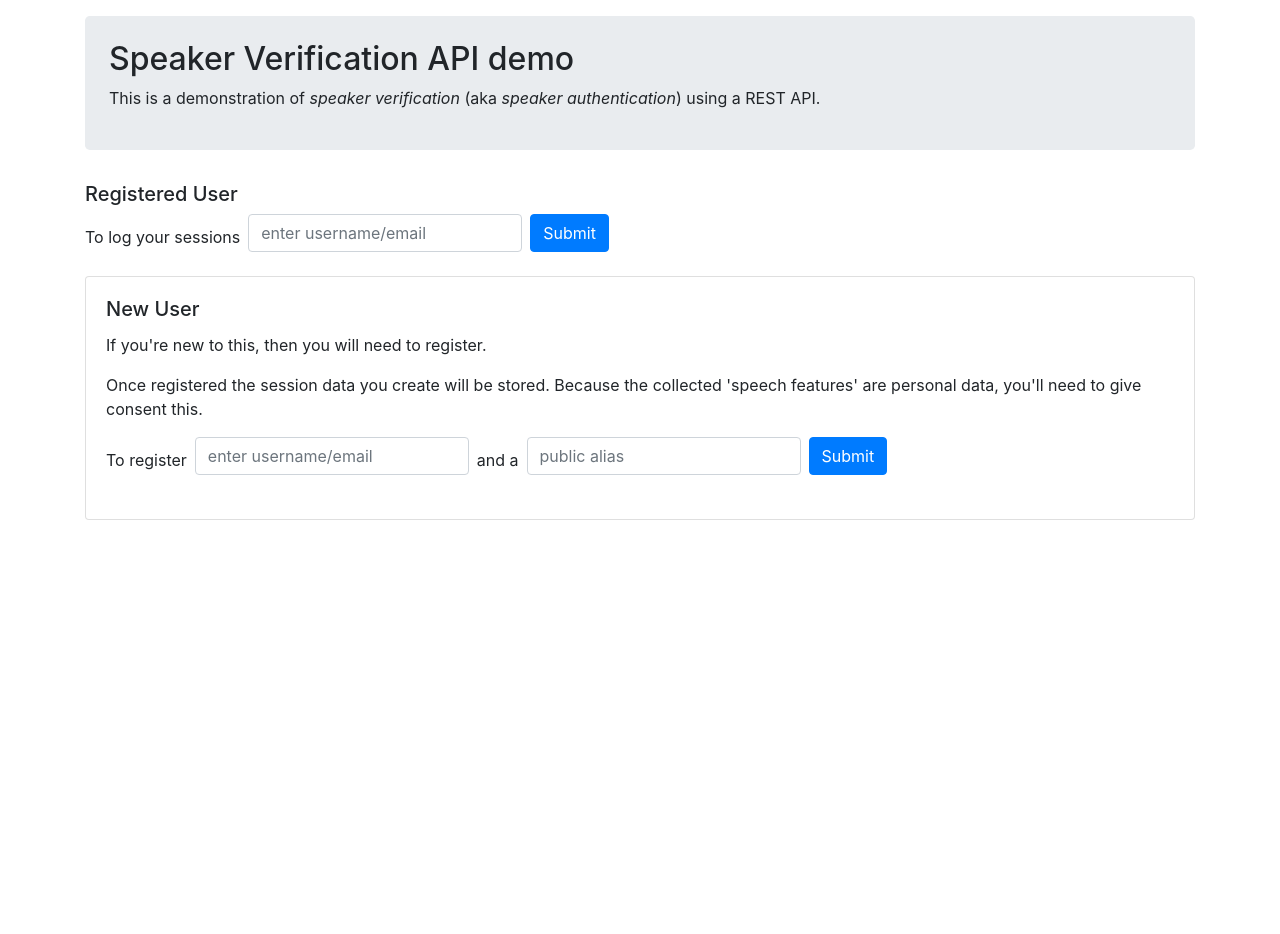
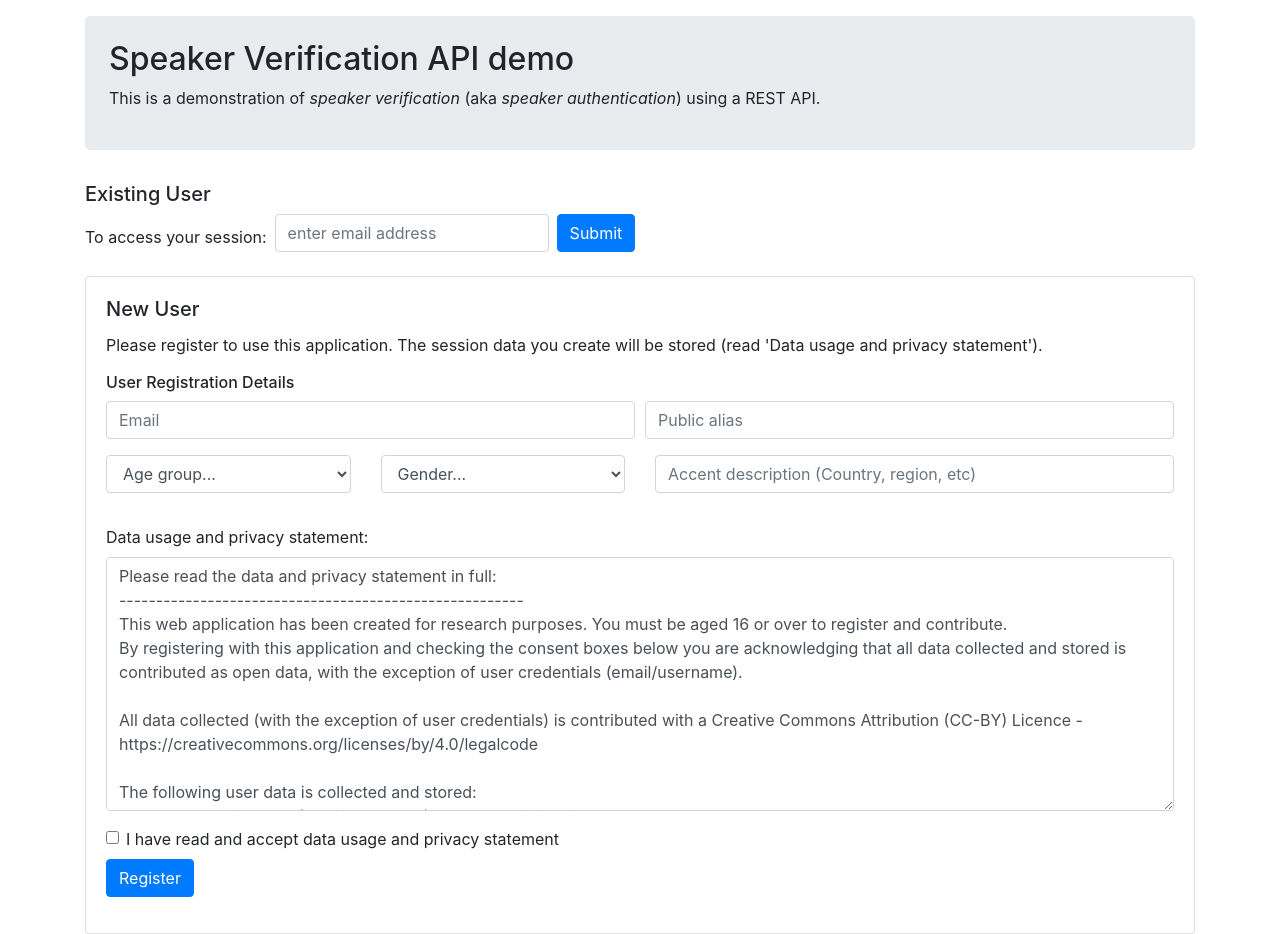
Before and after one commit to footfish/speaker-verification-api-demo, a Flask app: page /login in a window 1280 px wide. Before the commit the page ends 520 px from the top, so only its background shows below. Run offline with Flask 2, Linux system fonts and the light colour scheme; parts of the project's set-up code (start-up, migrations or seed data) failed here and were passed over; some libraries are stand-ins or nearby versions.

Commit message:
expanded registration form

```diff
--- a/api.py
+++ b/api.py
@@ -409,6 +409,10 @@ def extract_features(trainLog):
 
     return { 'train_data': train_mfcc_list, 'test_data': test_mfcc_list}
 
+#push data to templates
+@app.context_processor
+def inject_user():
+    return dict(GDPR_TEXT=cfg.GDPR_TEXT)
 
 #serve static html templates
 @app.route('/')
--- a/templates/login.html
+++ b/templates/login.html
@@ -19,28 +19,82 @@
   </div>
 
   <div id="sessionContainer">
-    <h5 >Registered User</h5>
-    <form class="form-inline">
-      <label for="email" class="mr-sm-2">To log your sessions </label>
-      <input type="email" class="form-control mb-2 mr-sm-2" placeholder="enter username/email" id="loginUser">
+    <h5>Existing User</h5>
+    <form id="loginForm" class="form-inline" novalidate>
+      <label for="email" class="mr-sm-2">To access your session:</label>
+      <input type="email" class="form-control mb-2 mr-sm-2" placeholder="enter email address" id="loginUser" required>
       <button id="login" type="submit" class="btn btn-primary mb-2">Submit</button>
     </form>
 
     <div class="card">
       <div class="card-body">
         <h5 class="card-title">New User</h5>
-        <p>If you're new to this, then you will need to register.</p><p>
-           Once registered the session data you create will be stored.
-            Because the collected 'speech features' are personal data, you'll need to give consent this.
+        <p>Please register to use this application. The session data you create will be stored (read 'Data usage and
+          privacy statement').
         </p>
-    <form class="form-inline">
-      <label for="email" class="mr-sm-2">To register </label>
-      <input type="email" class="form-control mb-2 mr-sm-2" placeholder="enter username/email" id="registerUser">
-      <label for="alias" class="mr-sm-2">and a </label>
-      <input type="alias" class="form-control mb-2 mr-sm-2" placeholder="public alias" id="registerAlias">
-      <button id="register" type="submit" class="btn btn-primary mb-2">Submit</button>
+        <form id="registerForm" novalidate>
+          <h6>User Registration Details</h6>
+          <div class="form-row">
+            <div class="form-group col-md-6">
+              <input type="email" class="form-control" placeholder="Email" id="registerUser" required>
+              <div class="invalid-feedback">Please enter a valid email address.</div>
+            </div>
+            <div class="form-group col-md-6">
+              <input type="text" class="form-control" placeholder="Public alias" id="registerAlias" minlength="5"
+                maxlength="20" required>
+              <div class="invalid-feedback">Please enter a public alias (5-20 chars).</div>
+            </div>
+          </div>
+          <div class="form-group row">
+            <div class="col-sm-3">
+              <select class="form-control" id="registerAge" required>
+                <option selected disabled hidden value="">Age group...</option>
+                <option>16-19</option>
+                <option>20-29</option>
+                <option>30-39</option>
+                <option>40-49</option>
+                <option>50-59</option>
+                <option>60-69</option>
+                <option>70-79</option>
+                <option>80-89</option>
+                <option>90+</option>
+                <option>Prefer Not to say </option>
+              </select>
+              <div class="invalid-feedback">Please select</div>
+            </div>
+            <div class="col-sm-3">
+              <select class="form-control" id="registerGender" required>
+                <option selected disabled hidden value="">Gender...</option>
+                <option>Male</option>
+                <option>Female</option>
+                <option>Other</option>
+                <option>Prefer Not to say </option>
+              </select>
+              <div class="invalid-feedback">Please select</div>
+            </div>
+            <div class="form-group col-md-6">
+              <input type="text" class="form-control" placeholder="Accent description (Country, region, etc)"
+                id="registerAccent" required>
+            </div>
+
+          </div>
+          <div class="form-group">
+            <label>Data usage and privacy statement:</label>
+            <textarea class="form-control disabled" id="DataPrivacy" rows="10">{{ GDPR_TEXT }}</textarea>
+          </div>
+
+          <div class="form-check">
+            <input type="checkbox" class="form-check-input" id="dataPrivacyCheck" required>
+            <label class="form-check-label" for="dataPrivacyCheck">I have read and accept data usage and privacy
+              statement</label>
+            <div class="invalid-feedback">
+              You must agree before submitting.
+            </div>
+          </div>
+          <button id="register" type="submit" class="btn btn-primary mt-2">Register</button>
         </form>
-      </div></div>
+      </div>
+    </div>
 
   </div>
 
@@ -79,9 +133,12 @@ window.onload = function () {
 
   document.querySelector('#login').addEventListener('click', function (e) {
     e.preventDefault()
-    console.log("clicked login")
-    console.log(document.getElementById("loginUser").value)
-    clientInfo = { appCodeName: navigator.appCodeName,
+    if (document.querySelector('#loginForm').checkValidity() === false) {
+      document.querySelector('#loginForm').classList.add('was-validated');
+    } else {
+      console.log("Logging in:" + document.getElementById("loginUser").value)
+      clientInfo = {
+        appCodeName: navigator.appCodeName,
         appVersion: navigator.appVersion,
         platform: navigator.platform,
         userAgent: navigator.userAgent,
@@ -89,13 +146,19 @@ window.onload = function () {
       }
       console.log(clientInfo)
       apiCall('session', { username: document.getElementById("loginUser").value, clientInfo: clientInfo })
+    }
   });
 
   document.querySelector('#register').addEventListener('click', function (e) {
     e.preventDefault()
-    console.log("clicked register")
+    console.log("Registering")
+    if (document.querySelector('#registerForm').checkValidity() === false) {
+      console.log("Oops invalid form")
+      document.querySelector('#registerForm').classList.add('was-validated');
+    } else {
       console.log(document.getElementById("registerUser").value)
       apiCall('user', { username: document.getElementById("registerUser").value, alias: document.getElementById("registerAlias").value })
+    }
   });
 
 
```
Also changed, not shown: config.py (+30 -0 lines), templates/index.html (+2 -7 lines). Lines whose indentation alone changed are shown as unchanged.
